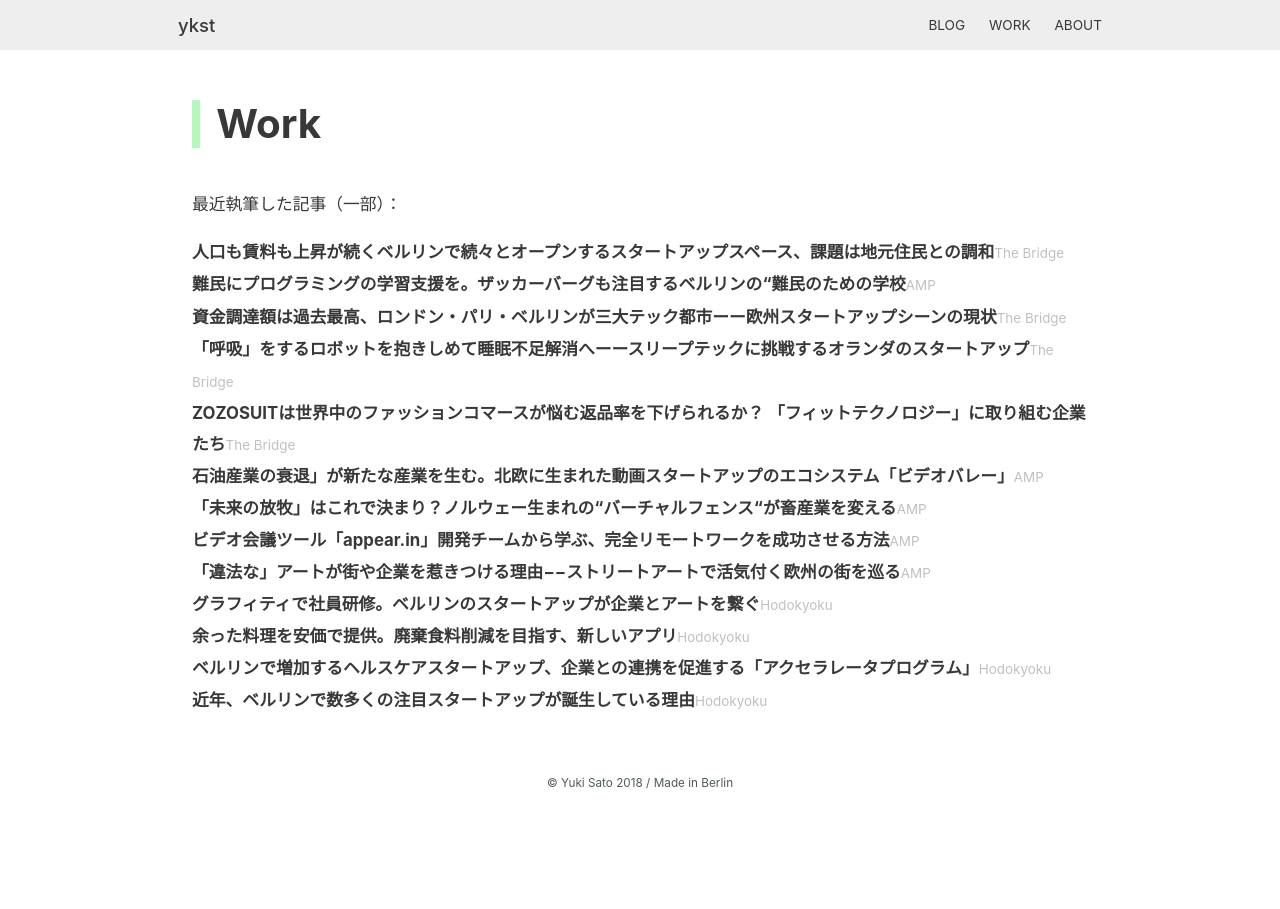
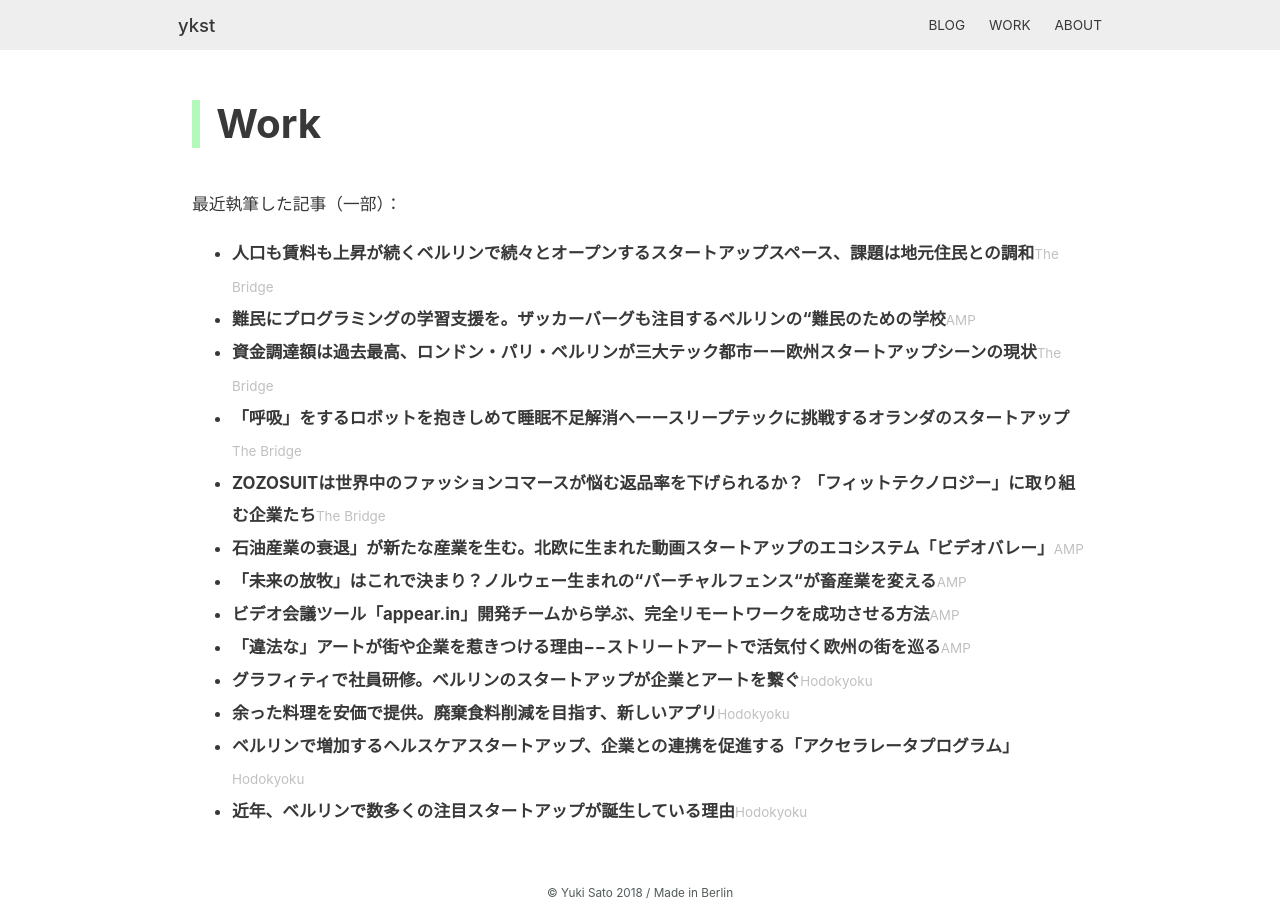
Before and after one commit to youxiberlin/blog, a Jekyll site: the page built from work.html, in a window 1280 px wide. Built offline with Jekyll 4.4.1, drawn with Linux system fonts in a browser that asks for light colours; nearby versions of some CDN libraries.

Commit message:
font updates

```diff
--- a/_sass/_home-list.scss
+++ b/_sass/_home-list.scss
@@ -20,3 +20,10 @@
     }
   }
 }
+
+// list of work page //
+.work-list {
+  // list-style: initial;
+ font-weight: bold;
+ line-height: 2rem;
+}
--- a/_sass/_link.scss
+++ b/_sass/_link.scss
@@ -19,7 +19,8 @@
 a.underline:link, a.underline:visited {text-decoration: underline;}
 a.underline:hover { font-weight: bold;}
 
-a.blog-link{text-decoration:none;}
+a.blog-link{text-decoration:none;
+						font-size: 1.1rem;}
 a.blog-link:hover{background-color: $blog-color;}
 
 a.work-link{text-decoration:none;}
--- a/_sass/_typography.scss
+++ b/_sass/_typography.scss
@@ -87,9 +87,10 @@
 
 .blog-excerpt {
   color: #616A6B;
-  font-size: 0.8em;
+  font-size: 0.9em;
   font-weight: 400;
-  margin-bottom:15px;
+  margin-bottom: 20px;
+  margin-top: 10px;
 }
 
 .blog-list-font {
--- a/work.html
+++ b/work.html
@@ -5,7 +5,8 @@
 ---
 <br>
 最近執筆した記事（一部）：
-<div class="home-list-font home-list">
+<!-- <div class="home-list-font home-list work-list"> -->
+<div class="work-list">
 {% capture my_include %}{% include_relative _worklist.md %}{% endcapture %}
 {{ my_include | markdownify}}
 </div>
```
